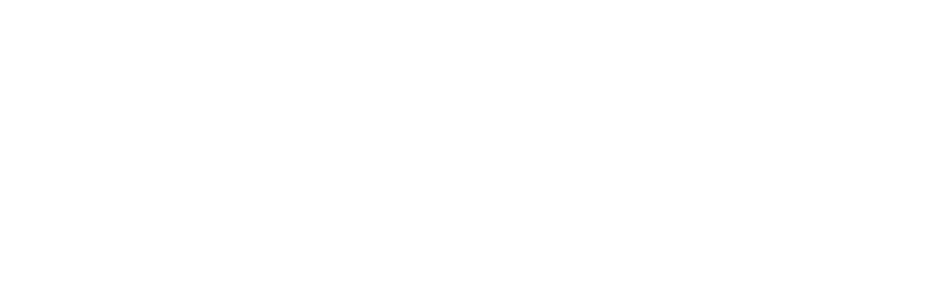
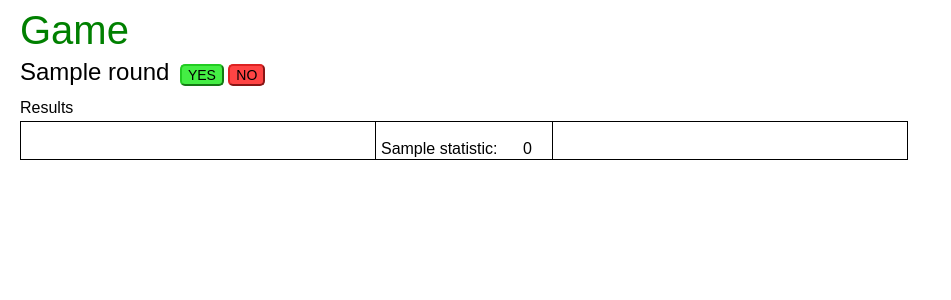
Before and after one commit to ataraciuk/localprojects-test, a Flask app: page / in a window 1280 px wide. Before the commit the part shown is empty. Shown: the top 300 px of the page, without its empty margins (0-951 px from the left). Run offline with Flask 2, Linux system fonts and the light colour scheme; a database or web service that is not in the repository returns one stand-in record (values such as "Sample title"); some libraries are stand-ins or nearby versions.

Commit message:
finished

```diff
--- a/app.py
+++ b/app.py
@@ -21,7 +21,9 @@
 
 @app.route('/')
 def index():
-	return  ', '.join(db.collection_names())
+	statistics = list(db.statistics.find())
+	rounds = db.rounds.find({'inGame':True})
+	return render_template('game.html', rounds=rounds, statistics=statistics)
 
 @app.route('/admin/')
 def admin():
--- a/static/css/style.css
+++ b/static/css/style.css
@@ -115,3 +115,28 @@
 .add-btn{
 	margin-left: 6px;
 }
+.negative, .positive {
+	width: 40%;
+	border: 1px solid black;
+}
+.negative {
+	text-align: right;
+}
+.negative-bar, .positive-bar {
+	display: inline-block;
+	height: 30px;
+	background-color: red;
+}
+.positive-bar {
+	background-color: green;
+}
+td.score {
+	width: 40px;
+	text-align: center;
+}
+#questionContainer {
+	height: 40px;
+}
+#question {
+	font-size: 24px;
+}
--- /dev/null
+++ b/static/js/game.js
@@ -0,0 +1,52 @@
+var game = game || {};
+
+game.init = function() {
+	game.showQuestion();
+	for(stat in game.statistics) {
+		var val = game.statistics[stat];
+		game.DOM.results.append('<tr id="'+stat+'"><td class="negative"><div class="negative-bar"></div></td><td class="sname">'+val.name+':</td><td class="score">'+0+'</td><td class="positive"><div class="positive-bar"></div></td></tr>');
+	}
+	$('.add-btn, .delete-btn').click(function(){
+		console.log(game.currentRound);
+		var choice = $(this).hasClass('add-btn') ? 'yes' : 'no';
+		var roundChoice = game.rounds[game.currentRound][choice];
+		for(stat in game.statistics) {
+			var val = game.statistics[stat];
+			var mod = roundChoice[stat] || 0;
+			var negLength, posLength;
+			val.score += mod;
+			var row = game.DOM.results.find('tr#'+stat);
+			row.find('td.score').html(val.score);
+			if(val.score >= 0) {
+				negLength = 0;
+				posLength = val.score * 100 / game.maxScore;
+			} else {
+				negLength = -1 * val.score * 100 / game.maxScore;
+				posLength = 0;
+			}
+			row.find('.negative-bar').animate({width: negLength+"%"});
+			row.find('.positive-bar').animate({width: posLength+"%"});
+		}
+		$('#question, input[type="button"]').hide();
+		game.currentRound++;
+		if(game.currentRound < game.rounds.length) {
+			game.showQuestion();
+			game.DOM.question.fadeIn(400, function(){$('input[type="button"]').show();});
+		} else {
+			game.DOM.question.html('Finish!');
+			game.DOM.question.fadeIn();
+		}
+	});
+};
+
+game.statistics = {};
+game.rounds = [];
+game.currentRound = 0;
+game.DOM = {
+	question: $("#question"),
+	results: $('table')
+};
+
+game.showQuestion = function() {
+	game.DOM.question.html(game.rounds[game.currentRound].question);
+}
--- /dev/null
+++ b/templates/game.html
@@ -0,0 +1,39 @@
+{% extends "layout.html" %}
+{% block title %}Game{% endblock %}
+{% block head %}
+  {{ super() }}
+{% endblock %}
+{% block content %}
+  <h1 class="p10">Game</h1>
+  <div class="p10">
+  	<div id="questionContainer">
+	  	<span id="question"></span>
+	  	<input type="button" value="YES" class="add-btn"/>
+	  	<input type="button" value="NO" class="delete-btn"/>
+  	</div>
+  	<h2>Results</h2>
+  	<table>
+  	</table>
+  </div>
+{% endblock %}
+{% block footer %}
+<script type="text/javascript" src="http://code.jquery.com/jquery-1.11.1.min.js"></script>
+<script type="text/javascript" src="{{ url_for('static', filename='js/game.js') }}"></script>
+<script type="text/javascript">
+{% for stat in statistics %}
+	game.statistics['{{stat._id}}'] = {name:'{{stat.name}}', score: 0};
+{% endfor %}
+{% for round in rounds %}
+	game.rounds.push({yes: {}, no: {}, question:'{{round.question}}'});
+	{% set index = loop.index0 %}
+	{% for key, value in round.yes.iteritems() %}
+		game.rounds[{{index}}].yes['{{key}}'] = {{value}};
+	{% endfor %}
+	{% for key, value in round.no.iteritems() %}
+		game.rounds[{{index}}].no['{{key}}'] = {{value}};
+	{% endfor %}
+{% endfor %}
+game.maxScore = game.rounds.length * 5;
+game.init();
+</script>
+{% endblock %}
```
